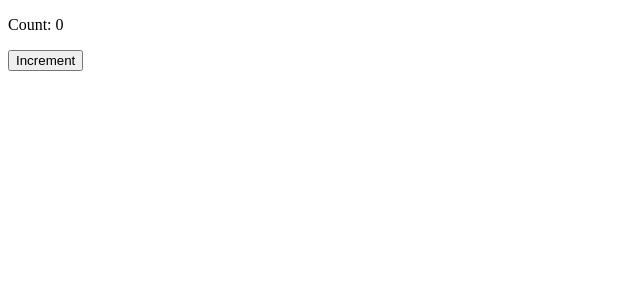
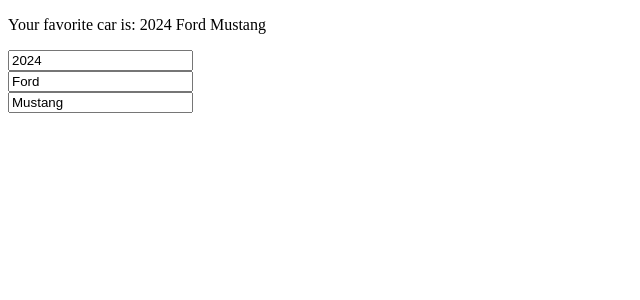
Before and after one commit to aimanroslii/react-fullTtrl, a React (Vite) app in the folder project-lib/: page / in a window 1280 px wide. Shown: the top 300 px of the page, without its empty margins (0-640 px from the left). Built offline with nearby package versions, Linux system fonts and the light colour scheme.

Commit message:
object using React
Signed-off-by: Aiman Rosli <aimanrosli977@yahoo.com>

```diff
--- a/project-lib/src/App.jsx
+++ b/project-lib/src/App.jsx
@@ -9,6 +9,7 @@
 import SecComponent from './SecComponent.jsx'
 import ColorPicker from './ColorPicker.jsx'
 import UpdaterComponent from './UpdaterComponent.jsx'
+import ObjectComponent from './ObjectComponent.jsx'
 
 //HOW TO STYLE REACT COMPONENTS WITH CSS
 //1.EXTERNAL
@@ -64,8 +65,9 @@
 
   return (
     <>
-      <UpdaterComponent/>
-      {/* <ColorPicker/>
+      <ObjectComponent/>
+      {/* <UpdaterComponent/>
+      <ColorPicker/>
       <SecComponent/>
       <Counter/>
       <MyComponent/>
--- /dev/null
+++ b/project-lib/src/ObjectComponent.jsx
@@ -0,0 +1,35 @@
+import React, {useState} from 'react';
+
+function ObjectComponent(){
+
+    const [car, setCar] = useState({year: 2024,
+                                   make: "Ford",
+                                   model: "Mustang"});
+
+    function handleYearChange(event){
+        setCar(c => ({...c, year: event.target.value})); //to maintain other properties use ...car
+    }
+
+    function handleMakeChange(event){
+
+        setCar(c => ({...c, make: event.target.value}));
+
+    }
+
+    function handleModelChange(event){
+
+        setCar(c => ({...c, model: event.target.value}));
+
+    }
+
+    return(
+        <div>
+            <p>Your favorite car is: {car.year} {car.make} {car.model}</p>
+
+            <input type="number" value={car.year} onChange={handleYearChange}/><br/>
+            <input type="text" value={car.make} onChange={handleMakeChange}/><br/>
+            <input type="text" value={car.model} onChange={handleModelChange}/>
+        </div>
+    );
+}
+export default ObjectComponent
```
